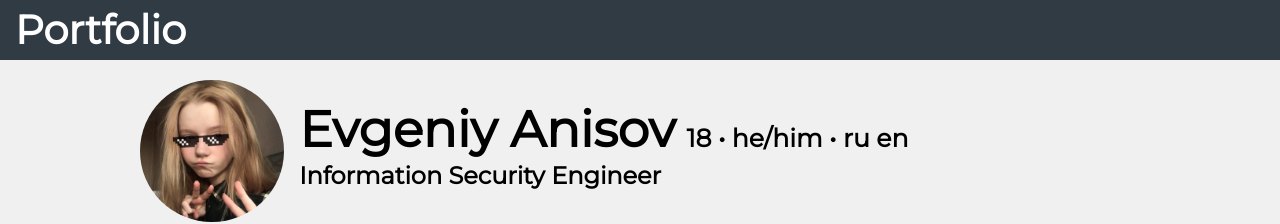
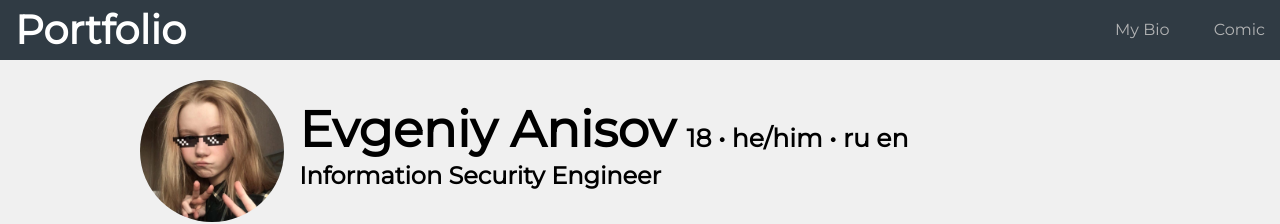
Before and after one commit to innoenjoyer/innoenjoyer.github.io, a SvelteKit app: page / in a window 1280 px wide. Shown: the top 224 px of the page. Built offline with nearby package versions, Linux system fonts and the light colour scheme.

Commit message:
Added header nav

```diff
--- a/src/routes/+layout.svelte
+++ b/src/routes/+layout.svelte
@@ -5,6 +5,12 @@
 <header>
     <div class="header-content">
         <h1 class="header-content-logo">Portfolio</h1>
+        <nav class="header-nav">
+            <ul>
+                <li><a href="/">My Bio</a></li>
+                <li><a href="/comic">Comic</a></li>
+            </ul>
+        </nav>
     </div>
 </header>
 
--- a/static/styles/style.css
+++ b/static/styles/style.css
@@ -22,6 +22,29 @@ header {
 
 .header-content {
     margin: 15px;
+    display: flex;
+    justify-content: space-between;
+    width: 100%;
+
+}
+
+.header-nav > ul {
+    display: flex;
+    padding: 0;
+    margin: 0;
+    list-style-type: none;
+    justify-content: space-between;
+    width: 150px;
+}
+
+.header-nav > ul > li > a {
+    color: #b2b3b4;
+    text-decoration: underline 1px rgba(255, 255, 255, 0);
+    transition: text-decoration-color 300ms;
+}
+
+.header-nav > ul > li > a:hover {
+    text-decoration-color: #b2b3b4;
 }
 
 .header-content-logo {
@@ -48,24 +71,24 @@ main {
     justify-content: start;
 }
 
-.footer-section>article {
+.footer-section > article {
     max-width: 200px;
     flex-grow: 1;
 }
 
-.footer-section>article>ul {
+.footer-section > article > ul {
     list-style-type: none;
     padding: 0;
     margin: 0;
 }
 
-.footer-section>article>ul>li>a {
+.footer-section > article > ul > li > a {
     color: #b2b3b4;
     text-decoration: underline 1px rgba(255, 255, 255, 0);
     transition: text-decoration-color 300ms;
 }
 
-.footer-section>article>ul>li>a:hover {
+.footer-section > article > ul > li > a:hover {
     text-decoration-color: #b2b3b4;
 }
 
@@ -75,7 +98,7 @@ main {
     justify-content: space-between;
 }
 
-.about-section>article{
+.about-section > article {
     max-width: 450px;
     flex-grow: 1;
 }
@@ -118,11 +141,11 @@ footer {
     justify-content: space-between;
 }
 
-.tm-footer-contacts>a {
+.tm-footer-contacts > a {
     width: 25px;
 }
 
-.tm-footer-contacts>a>img {
+.tm-footer-contacts > a > img {
     height: 25px;
     width: 25px;
 }
```
Lines whose indentation alone changed are shown as unchanged.
